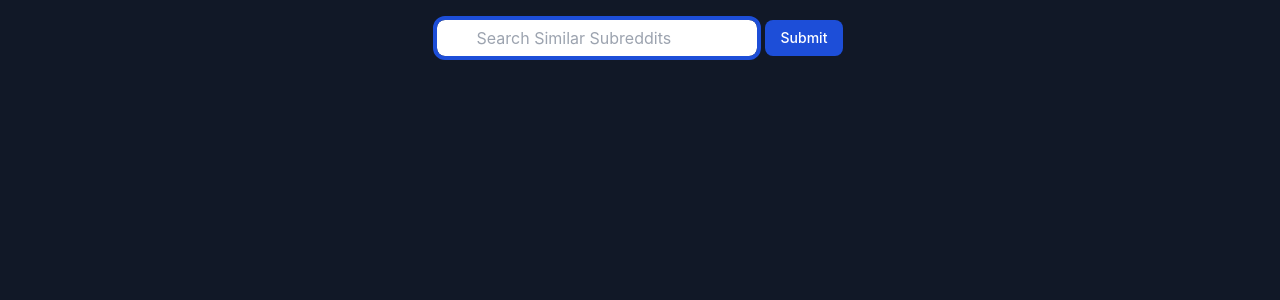
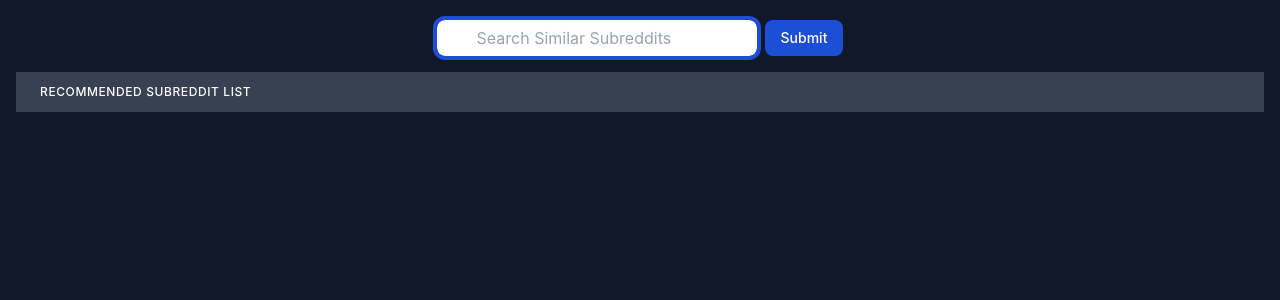
Before and after one commit to v0rren/SubSeeker, a React (Create React App) app: page / in a window 1280 px wide. Shown: the top 300 px of the page. Built offline with nearby package versions, Linux system fonts and the light colour scheme.

Commit message:
forrmatting

```diff
--- a/src/App.tsx
+++ b/src/App.tsx
@@ -1,12 +1,19 @@
+// React core import
 import React from 'react';
+
+// Importing CSS styles for the App component
 import './App.css';
-import {RecommendedSubRedditList} from "./components/RecommendedSubRedditList";
 
+// Importing the RecommendedSubRedditList component from the components folder
+import { RecommendedSubRedditList } from "./components/RecommendedSubRedditList";
+
+// Define the App component
 function App() {
   return (
-        <RecommendedSubRedditList></RecommendedSubRedditList>
-
+      // Rendering the RecommendedSubRedditList component inside the App component
+      <RecommendedSubRedditList />
   );
 }
 
+// Export the App component as the default export
 export default App;
--- a/src/components/RecommendedSubRedditList.tsx
+++ b/src/components/RecommendedSubRedditList.tsx
@@ -1,32 +1,82 @@
-import {useEffect, useState} from "react";
+// Required imports
+import { useEffect, useState } from "react";
 import SearchBar from "./SearchBar";
-import {Post, searchSubredditPosts, searchSubreddits, searchSubredditsByUser} from "../commons/queries";
+import {
+    Post,
+    searchSubredditPosts,
+    searchSubreddits,
+    searchSubredditsByUser
+} from "../commons/queries";
+import RecommendedSubRedditTable from "./RecommendedSubRedditTable";
+
+// RecommendedSubRedditList component definition
 export const RecommendedSubRedditList = () => {
 
+    // State for the current subreddit
     const [subReddit, setSubReddit] = useState<string>('');
+
+    // State for the occurrences of recommended subreddits
+    const [subRedditOccurrences, setSubRedditOccurrences] = useState<[string, number][]>([]);
+
+    // Effect to fetch recommended subreddits whenever the subreddit changes
     useEffect(() => {
-
         if (subReddit.trim() !== '') {
 
+            // Function to fetch subreddit data and process it
             const fetchData = async () => {
                 try {
-                    let topAuthors  = await searchSubredditPosts(subReddit,'top');
+                    // Fetch top authors for the given subreddit
+                    let topAuthors = await searchSubredditPosts(subReddit, 'top');
 
-                    const results = await Promise.all(topAuthors.map(author => searchSubredditsByUser(author)));
+                    // Fetch subreddits by each top author
+                    const subRedditMatrix = await Promise.all(
+                        topAuthors.map(author => searchSubredditsByUser(author))
+                    );
 
-                    console.log(results);
+                    // Object to track the occurrences of each subreddit
+                    const subRedditOccurrencesMap: { [key: string]: number } = {};
+
+                    // Populate the occurrences map
+                    subRedditMatrix.forEach((list) => {
+                        list.forEach((str) => {
+                            if (subRedditOccurrencesMap[str]) {
+                                subRedditOccurrencesMap[str] += 1;
+                            } else {
+                                subRedditOccurrencesMap[str] = 1;
+                            }
+                        });
+                    });
+
+                    // Order the subreddits by their occurrences
+                    const orderedSubRedditOccurrences = Object.entries(subRedditOccurrencesMap).sort(
+                        (a, b) => b[1] - a[1]
+                    );
+
+                    // Set the ordered occurrences to state
+                    setSubRedditOccurrences(orderedSubRedditOccurrences);
+
+
+
                 } catch (error) {
                     console.error("There was an error fetching the data", error);
                 }
             };
 
-            fetchData();
+            // Invoke the fetchData function
+            fetchData().catch(error => {
+                console.error("Unexpected error in fetchData:", error);
+            });;
+        }
+    }, [subReddit]); // The effect depends on the subReddit state
 
-        }
-    }, [subReddit]);
+    // Render the component
     return (
+        <div>
+            {/* SearchBar to input subreddit and fetch recommendations */}
+            <SearchBar onInputSubmit={setSubReddit}></SearchBar>
 
-        <SearchBar onInputSubmit={setSubReddit}></SearchBar>
-
+            {/* Table displaying the recommended subreddits */}
+            <RecommendedSubRedditTable recommendedSubRedditList={subRedditOccurrences}></RecommendedSubRedditTable>
+        </div>
     );
 };
--- a/src/components/RecommendedSubRedditTable.tsx
+++ b/src/components/RecommendedSubRedditTable.tsx
@@ -1,17 +1,35 @@
-import React, {useState} from "react";
+import React from "react";
 
-
+// Define the prop types for this component
 interface Props {
-    recommendedSubRedditList: string[];
+    recommendedSubRedditList: [string, number][];
 }
 
 const RecommendedSubRedditTable: React.FC<Props> = ({ recommendedSubRedditList }) => {
+    return (
+        <div className="bg-darkblue p-4">
 
-    return (
-        <div>
-            {recommendedSubRedditList.map(subreddit => (
-                <div key={subreddit}>{subreddit}</div>
-            ))}
+            <table className="min-w-full divide-y divide-gray-600">
+
+                <thead>
+                <tr>
+                    <th className="px-6 py-3 bg-gray-700 text-left text-xs leading-4 font-medium text-white uppercase tracking-wider">
+                        Recommended SubReddit List
+                    </th>
+                </tr>
+                </thead>
+
+                <tbody className="bg-gray-800 divide-y divide-gray-600">
+
+                {recommendedSubRedditList.map((item, index) => (
+                    <tr key={index}>
+                        <td className="px-6 py-4 whitespace-no-wrap text-sm leading-5 text-white">
+                            {item[0]} {}
+                        </td>
+                    </tr>
+                ))}
+                </tbody>
+            </table>
         </div>
     );
 };
```
